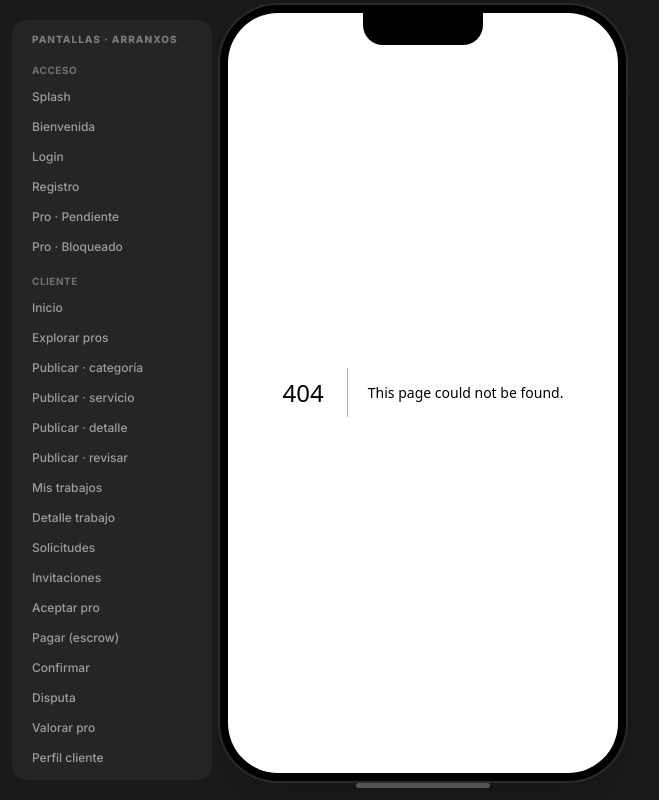
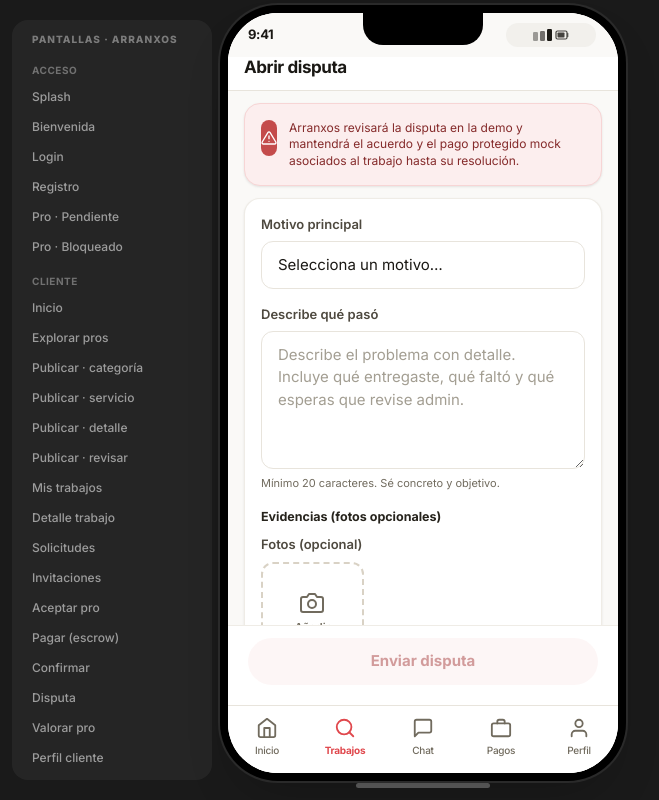
Before and after one commit to mfuentesiglesias/arranxos-v3, a Next.js app: page /profesional/trabajos/1/disputa in a window 1280 px wide. Before the commit this address had no page. Shown: the whole page, without its empty margins (325-984 px from the left). Built offline with nearby package versions, Linux system fonts and the light colour scheme.

Commit message:
Allow assigned professionals to open disputes

```diff
--- a/src/app/(cliente)/cliente/trabajos/[id]/page.tsx
+++ b/src/app/(cliente)/cliente/trabajos/[id]/page.tsx
@@ -322,7 +322,9 @@ function Inner({ id }: { id: string }) {
               Disputa abierta
             </div>
             <div className="text-[11.5px] text-rose-700/80 leading-snug">
-              Hemos registrado tu disputa por "{jobDispute.reason}". El acuerdo y el pago protegido mock siguen asociados a este trabajo mientras admin revisa el caso.
+              {jobDispute.openedBy === "client"
+                ? `Hemos registrado tu disputa por "${jobDispute.reason}".`
+                : `El profesional abrió una disputa por "${jobDispute.reason}".`} El acuerdo y el pago protegido mock siguen asociados a este trabajo mientras admin revisa el caso.
             </div>
           </Card>
         )}
--- /dev/null
+++ b/src/app/(profesional)/profesional/trabajos/[id]/disputa/page.tsx
@@ -0,0 +1,152 @@
+"use client";
+import { use, useEffect, useMemo, useState } from "react";
+import { useRouter } from "next/navigation";
+import { StatusBar } from "@/components/layout/status-bar";
+import { TopBar } from "@/components/layout/top-bar";
+import { ScreenBody } from "@/components/layout/screen-body";
+import { Card } from "@/components/ui/card";
+import { Button } from "@/components/ui/button";
+import { Textarea, Select } from "@/components/ui/input";
+import { PhotoUploader } from "@/components/forms/photo-uploader";
+import { Icon } from "@/components/ui/icon";
+import { jobs } from "@/lib/data";
+import {
+  canAutoReleaseCompletedJob,
+  canOpenDispute,
+  getAgreement,
+} from "@/lib/domain/policies";
+import {
+  getCurrentProfessionalId,
+  getEffectiveJobById,
+  useSession,
+} from "@/lib/store";
+
+interface Props {
+  params: Promise<{ id: string }>;
+}
+
+const REASONS = [
+  "Trabajo incompleto o mal hecho",
+  "Cliente no responde tras terminar",
+  "Material o repuesto no conforme",
+  "Cambio de alcance no acordado",
+  "Incidencia en el acceso al trabajo",
+  "Otro motivo",
+];
+
+function Inner({ id }: { id: string }) {
+  const router = useRouter();
+  const session = useSession();
+  const currentProfessionalId = useSession(getCurrentProfessionalId);
+  const effectiveJob = useMemo(() => getEffectiveJobById(session, id), [session, id]);
+  const agreement = session.agreements[id];
+  const openJobDispute = useSession((s) => s.openJobDispute);
+  const autoReleaseCompletedJob = useSession((s) => s.autoReleaseCompletedJob);
+  const [reason, setReason] = useState("");
+  const [desc, setDesc] = useState("");
+  const [photos, setPhotos] = useState<string[]>([]);
+  const [sent, setSent] = useState(false);
+  const job = effectiveJob ?? jobs.find((j) => j.id === id) ?? jobs[0];
+  const resolvedAgreement = getAgreement(agreement);
+  const canSubmitDispute = canOpenDispute({
+    status: job.status,
+    agreement: resolvedAgreement,
+    role: "professional",
+    completionDeadline: job.completionDeadline,
+    assignedProId: job.assignedProId,
+    currentProfessionalId,
+  });
+  const canAutoRelease = canAutoReleaseCompletedJob({
+    status: job.status,
+    agreement: resolvedAgreement,
+    completionDeadline: job.completionDeadline,
+  });
+  const valid = Boolean(reason && desc.length > 20);
+
+  useEffect(() => {
+    if (canAutoRelease) {
+      autoReleaseCompletedJob(id);
+      router.replace(`/profesional/trabajos/${id}?autoReleased=1`);
+    }
+  }, [autoReleaseCompletedJob, canAutoRelease, id, router]);
+
+  const submit = () => {
+    if (!valid || !canSubmitDispute) return;
+    setSent(true);
+    openJobDispute(id, reason, desc, photos, "professional");
+    setTimeout(() => router.push(`/profesional/trabajos/${id}`), 900);
+  };
+
+  return (
+    <div className="flex-1 flex flex-col bg-sand-50">
+      <StatusBar />
+      <TopBar title="Abrir disputa" />
+      <ScreenBody className="px-4 pt-3 pb-6">
+        <Card className="bg-rose-50 border-rose-100 mb-3">
+          <div className="flex items-start gap-3">
+            <div className="w-9 h-9 rounded-full bg-rose-500 text-white flex items-center justify-center">
+              <Icon name="alert" size={16} />
+            </div>
+            <div className="text-[12px] text-rose-700 leading-snug">
+              Arranxos revisará la disputa en la demo y mantendrá el acuerdo y el pago protegido mock asociados al trabajo hasta su resolución.
+            </div>
+          </div>
+        </Card>
+
+        <Card className="mb-3">
+          <div className="flex flex-col gap-4">
+            <Select
+              label="Motivo principal"
+              value={reason}
+              onChange={(e) => setReason(e.target.value)}
+              data-testid="pro-dispute-reason-select"
+            >
+              <option value="">Selecciona un motivo…</option>
+              {REASONS.map((r) => (
+                <option key={r}>{r}</option>
+              ))}
+            </Select>
+            <Textarea
+              label="Describe qué pasó"
+              value={desc}
+              onChange={(e) => setDesc(e.target.value)}
+              placeholder="Describe el problema con detalle. Incluye qué entregaste, qué faltó y qué esperas que revise admin."
+              rows={5}
+              note="Mínimo 20 caracteres. Sé concreto y objetivo."
+              data-testid="pro-dispute-description"
+            />
+            <div>
+              <div className="text-[12.5px] font-bold text-ink-700 mb-2">
+                Evidencias (fotos opcionales)
+              </div>
+              <PhotoUploader value={photos} onChange={setPhotos} max={6} />
+            </div>
+          </div>
+        </Card>
+
+        {!canSubmitDispute && (
+          <Card className="bg-amber-50 border-amber-100 text-[12px] text-amber-700 leading-snug">
+            Solo el profesional asignado puede abrir disputa mientras el trabajo siga pendiente de confirmación y el pago permanezca protegido.
+          </Card>
+        )}
+      </ScreenBody>
+
+      <div className="app-bottom-bar px-5 pb-5 pt-3 bg-white border-t border-sand-200/70">
+        <Button
+          full
+          variant="danger"
+          onClick={submit}
+          disabled={!valid || sent || !canSubmitDispute}
+          testId="pro-submit-dispute"
+        >
+          {sent ? "Disputa enviada ✓" : "Enviar disputa"}
+        </Button>
+      </div>
+    </div>
+  );
+}
+
+export default function Page({ params }: Props) {
+  const { id } = use(params);
+  return <Inner id={id} />;
+}
--- a/src/app/(profesional)/profesional/trabajos/[id]/page.tsx
+++ b/src/app/(profesional)/profesional/trabajos/[id]/page.tsx
@@ -291,6 +291,17 @@ function Inner({ id }: { id: string }) {
                 Auto-release demo en {Math.max(0, daysBetween(new Date().toISOString(), job.completionDeadline))} día{Math.max(0, daysBetween(new Date().toISOString(), job.completionDeadline)) === 1 ? "" : "s"}.
               </div>
             )}
+            {isMine && (
+              <Button
+                full
+                className="mt-3"
+                variant="outline"
+                href={`/profesional/trabajos/${job.id}/disputa`}
+                testId="pro-open-dispute"
+              >
+                Abrir disputa
+              </Button>
+            )}
           </Card>
         )}
 
@@ -313,7 +324,9 @@ function Inner({ id }: { id: string }) {
               Disputa abierta
             </div>
             <div className="text-[11.5px] text-rose-700/80 leading-snug">
-              El cliente abrió una disputa por "{jobDispute.reason}". El acuerdo y el pago protegido mock siguen asociados al trabajo mientras admin lo revisa.
+              {jobDispute.openedBy === "professional"
+                ? `Has abierto una disputa por "${jobDispute.reason}".`
+                : `El cliente abrió una disputa por "${jobDispute.reason}".`} El acuerdo y el pago protegido mock siguen asociados al trabajo mientras admin lo revisa.
             </div>
           </Card>
         )}
--- a/src/app/admin/disputas/page.tsx
+++ b/src/app/admin/disputas/page.tsx
@@ -62,7 +62,7 @@ export default function AdminDisputasPage() {
                       : "Dividida"}
                   </span>
                   <span className="text-[10.5px] text-ink-400 ml-auto">
-                    Trabajo {d.jobId} · abre por {d.openedBy}
+                    Trabajo {d.jobId} · abre por {d.openedBy === "client" ? "cliente" : "profesional"}
                   </span>
                 </div>
                 <div className="font-bold text-[14px] text-ink-800 mb-1 leading-tight">
--- a/src/lib/domain/policies.ts
+++ b/src/lib/domain/policies.ts
@@ -263,15 +263,23 @@ export function canOpenDispute({
   role,
   completionDeadline,
   now,
+  assignedProId,
+  currentProfessionalId,
 }: {
   status: JobStatus;
   agreement?: AgreementState | null;
   role: UserRole;
   completionDeadline?: string;
   now?: string;
+  assignedProId?: string;
+  currentProfessionalId?: string;
 }) {
+  const roleCanDispute =
+    role === "client" ||
+    (role === "professional" && Boolean(assignedProId) && assignedProId === currentProfessionalId);
+
   return (
-    role === "client" &&
+    roleCanDispute &&
     status === "completed_pending_confirmation" &&
     hasProtectedPayment(agreement) &&
     !canAutoReleaseCompletedJob({
--- a/src/lib/store.ts
+++ b/src/lib/store.ts
@@ -232,6 +232,7 @@ export interface SessionState {
     reason: string,
     description: string,
     evidence: string[],
+    openedBy?: Dispute["openedBy"],
   ) => void;
   notifications: Notification[];
   reviews: Review[];
@@ -1243,17 +1244,20 @@ export const useSession = create<SessionState>()(
             notifications: [notification, ...s.notifications],
           };
         }),
-      openJobDispute: (jobId, reason, description, evidence) =>
+      openJobDispute: (jobId, reason, description, evidence, openedBy = "client") =>
         set((s) => {
           const job = getEffectiveJobById(s, jobId);
           const agreement = s.agreements[jobId];
+          const role = openedBy === "professional" ? "professional" : "client";
           if (
             !job ||
             !canOpenDispute({
               status: job.status,
               agreement,
-              role: "client",
+              role,
               completionDeadline: job.completionDeadline,
+              assignedProId: job.assignedProId,
+              currentProfessionalId: openedBy === "professional" ? s.currentProfessionalId : undefined,
             })
           ) {
             return {};
@@ -1263,7 +1267,7 @@ export const useSession = create<SessionState>()(
           const dispute: Dispute = {
             id: `d-${jobId}-${Date.now()}`,
             jobId,
-            openedBy: "client",
+            openedBy,
             reason,
             description,
             status: "open",
```
Also changed, not shown: 1 other file (tests, documents, lock files or other folders).
